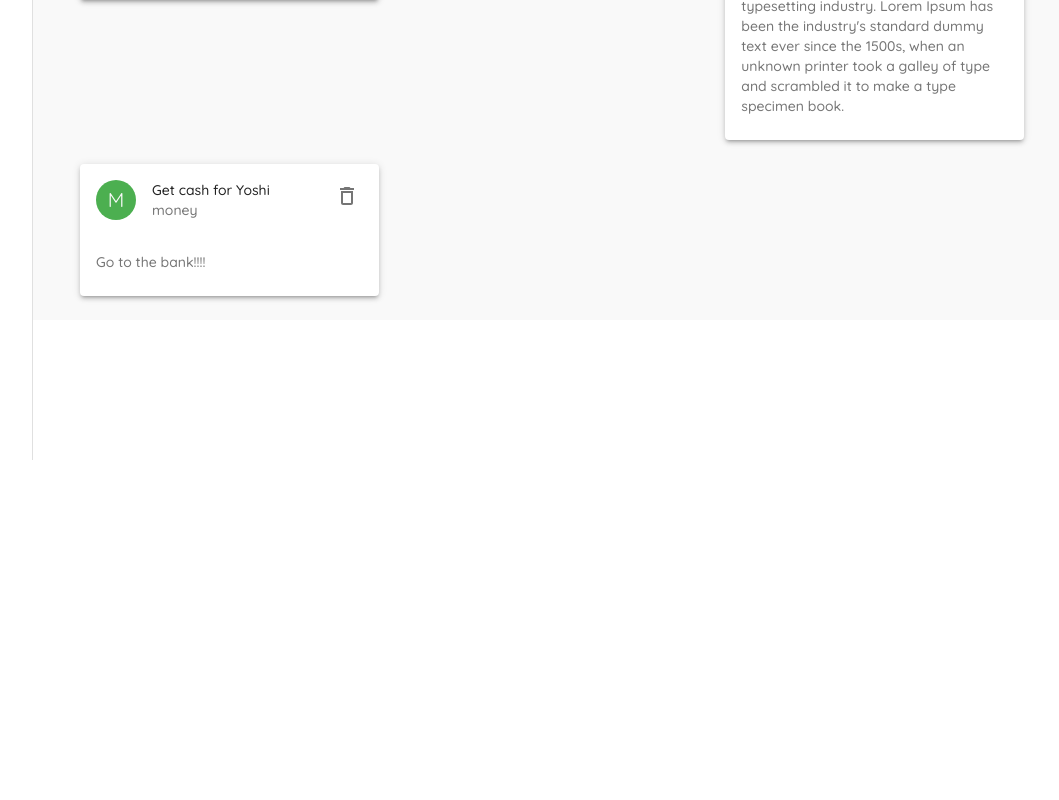
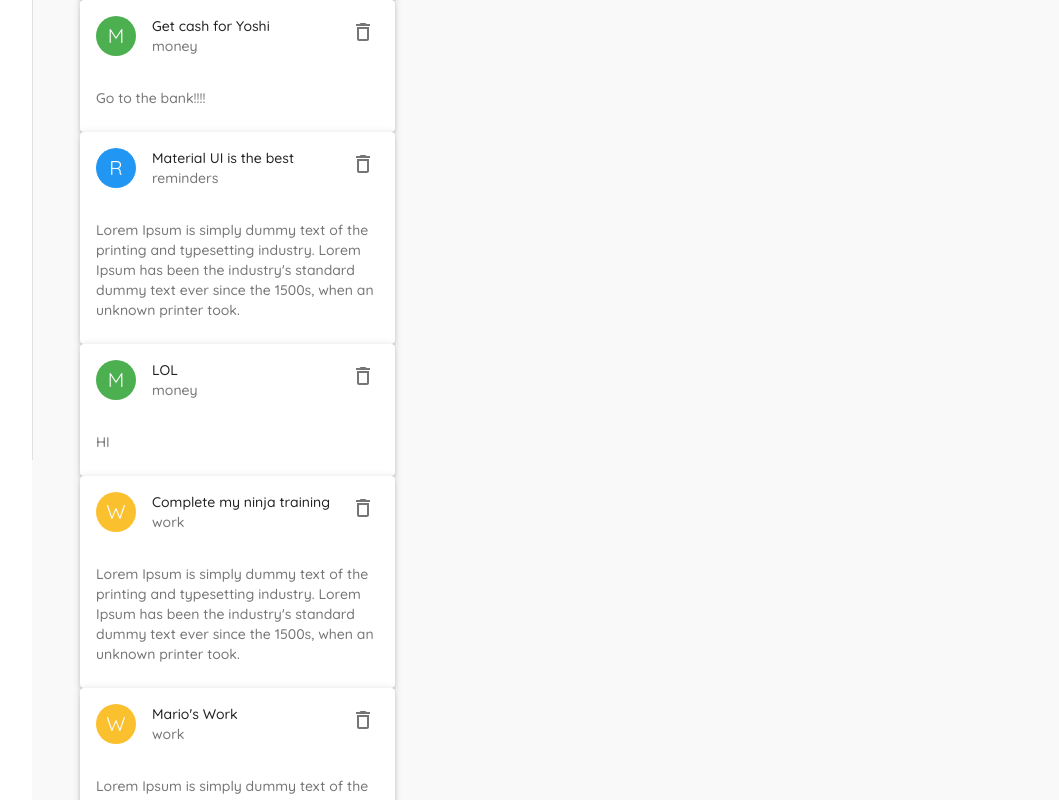
Before and after one commit to synerjay/notes-app, a React (Create React App) app: page / in a window 1280 px wide. Shown: the part 340-1140 px from the top of the page, without its empty margins (208-1267 px from the left). Before the commit the page ends 800 px from the top, so only its background shows below. Built offline with nearby package versions, Linux system fonts and the light colour scheme; data requests are answered from the project's data file.

Commit message:
Added masonry component and module

```diff
--- a/data/db.json
+++ b/data/db.json
@@ -23,6 +23,54 @@
       "details": "Go to the bank!!!!",
       "category": "money",
       "id": 4
+    },
+    {
+      "title": "Mario's Work",
+      "details": "Lorem Ipsum is simply dummy text of the printing and typesetting industry. Lorem Ipsum has been the industry's standard dummy text ever since the 1500s, when an unknown printer took.",
+      "category": "work",
+      "id": 5
+    },
+    {
+      "title": "CRUD",
+      "details": "Lorem Ipsum is simply dummy text of the printing and typesetting industry. Lorem Ipsum has been the industry's standard dummy text ever since the 1500s, when an unknown printer took.",
+      "category": "money",
+      "id": 6
+    },
+    {
+      "title": "Material UI is the best",
+      "details": "Lorem Ipsum is simply dummy text of the printing and typesetting industry. Lorem Ipsum has been the industry's standard dummy text ever since the 1500s, when an unknown printer took.",
+      "category": "reminders",
+      "id": 7
+    },
+    {
+      "title": "Make some notes as many as possible",
+      "details": "Lorem Ipsum is simply dummy text of the printing and typesetting industry. Lorem Ipsum has been the industry's standard dummy text ever since the 1500s, when an unknown printer took.",
+      "category": "reminders",
+      "id": 8
+    },
+    {
+      "title": "YAY",
+      "details": "dsfdsfdsfsdf",
+      "category": "todos",
+      "id": 9
+    },
+    {
+      "title": "LOL",
+      "details": "HI",
+      "category": "money",
+      "id": 10
+    },
+    {
+      "title": "Nay",
+      "details": "Lorem Ipsum is simply dummy text of the printing and typesetting industry. Lorem Ipsum has been the industry's standard dummy text ever since the 1500s, when an unknown printer took.",
+      "category": "todos",
+      "id": 11
+    },
+    {
+      "title": "hi",
+      "details": "yes",
+      "category": "reminders",
+      "id": 12
     }
   ]
 }
--- a/package.json
+++ b/package.json
@@ -11,6 +11,7 @@
     "date-fns": "^2.19.0",
     "react": "^17.0.1",
     "react-dom": "^17.0.1",
+    "react-masonry-css": "^1.0.14",
     "react-router-dom": "^5.2.0",
     "react-scripts": "4.0.2",
     "web-vitals": "^1.1.0"
--- a/src/pages/Notes.js
+++ b/src/pages/Notes.js
@@ -1,6 +1,7 @@
-import { Container, Grid, Paper } from '@material-ui/core';
+import { Container } from '@material-ui/core';
 import React, { useEffect, useState } from 'react';
 import NoteCard from '../components/NoteCard';
+import Masonry from 'react-masonry-css';
 
 export default function Notes() {
   const [notes, setNotes] = useState([]);
@@ -19,17 +20,28 @@ export default function Notes() {
     setNotes(newNotes);
   };
 
+  // Breakpoint constant is for Masonry to assign column according to the monitor size, therefore it is responsive
+  const breakpoints = {
+    default: 3, //<-- when its normal size, 3 columns
+    1100: 2, // <-- when its 1100 pixel wide, 2 columns
+    700: 1, //<-- when its 700 or less 1 column
+  };
+
   // The container component creates padding and margins to its child items
   return (
     <Container>
-      <Grid container spacing={3}>
+      <Masonry
+        breakpointCols={breakpoints}
+        className='my-masonry-grid'
+        columnClassName='my-masonry-grid_column'
+      >
         {/* since 12 is the max columns in a row, the small screen gets 12 */}
         {notes.map((note) => (
-          <Grid item xs={12} md={6} lg={4} key={note.id}>
+          <div key={note.id}>
             <NoteCard note={note} handleDelete={handleDelete} />
-          </Grid>
+          </div>
         ))}
-      </Grid>
+      </Masonry>
     </Container>
   );
 }
```
Also changed, not shown: 1 other file (tests, documents, lock files or other folders).
